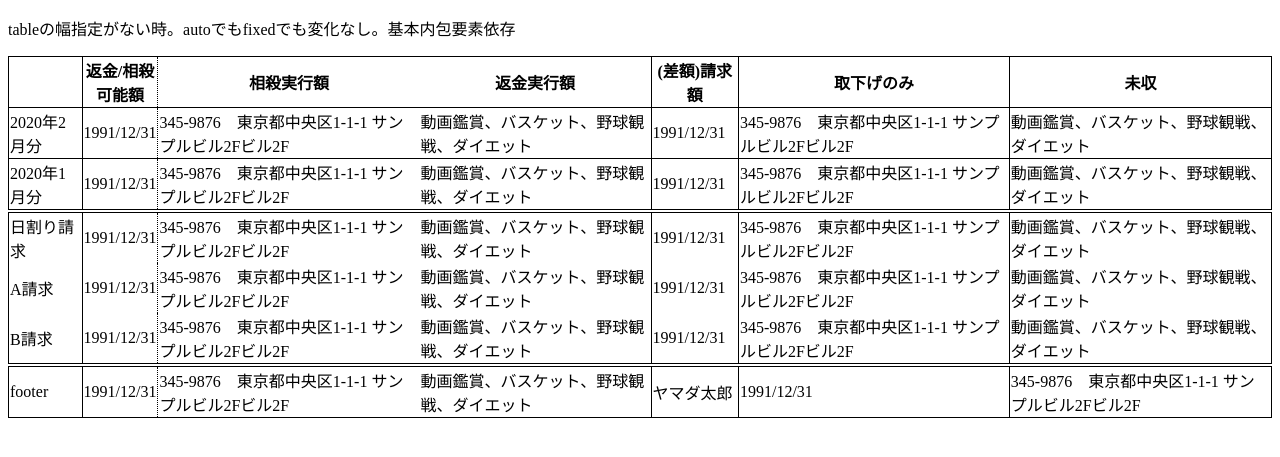
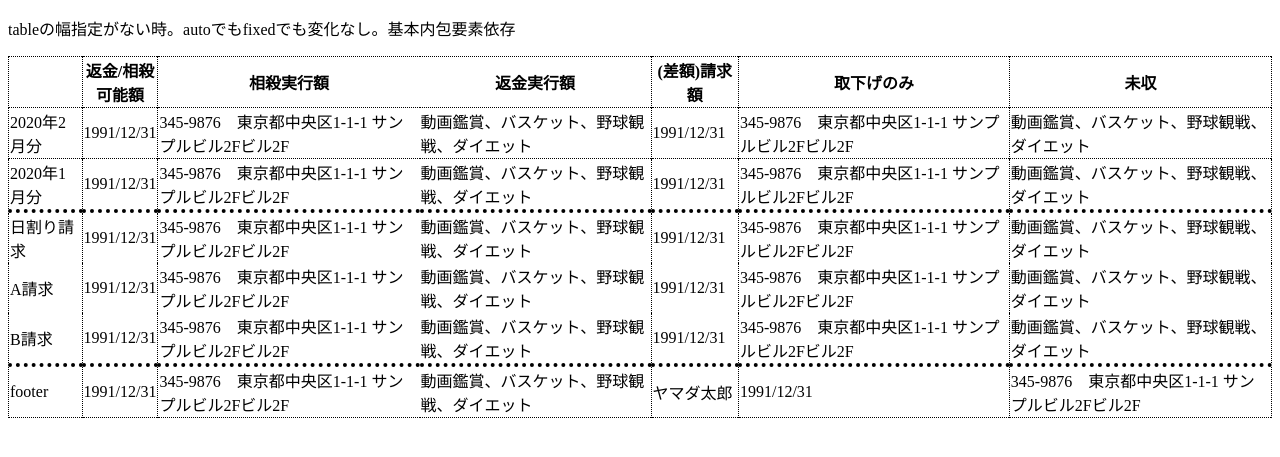
Before and after one commit to umanari145/css, a PHP site: page /table_border.html in a window 1280 px wide. Shown: the top 457 px of the page. Run offline with PHP 8.4, Linux system fonts and the light colour scheme.

Commit message:
tableの修正

```diff
--- a/table_border.css
+++ b/table_border.css
@@ -1,23 +1,23 @@
-.table {
+table {
   table-layout: fixed;
   border-collapse: collapse; }
-  .table tr {
-    border-top: 1px solid #000;
-    border-left: 1px solid #000;
-    border-right: 1px solid #000; }
-    .table tr:last-child {
-      border-bottom: 1px solid #000; }
-    .table tr.last_normal_repayment {
-      border-bottom: 4px double #000; }
-    .table tr.repayment_offset {
+  table tr {
+    border-top: 1px dotted #000;
+    border-left: 1px dotted #000;
+    border-right: 1px dotted #000; }
+    table tr:last-child {
+      border-bottom: 1px dotted #000; }
+    table tr.last_normal_repayment {
+      border-bottom: 4px dotted #000; }
+    table tr.repayment_offset {
       border-top: none; }
-    .table tr.last_offset {
-      border-bottom: 4px double #000; }
-    .table tr td, .table tr th {
-      border-right: 1px solid #000; }
-      .table tr td:first-child, .table tr th:first-child {
-        border-left: 1px solid #000; }
-    .table tr .b_r_none {
+    table tr.last_offset {
+      border-bottom: 4px dotted #000; }
+    table tr td, table tr th {
+      border-right: 1px dotted #000; }
+      table tr td:first-child, table tr th:first-child {
+        border-left: 1px dotted #000; }
+    table tr .b_r_none {
       border-right: none !important; }
-    .table tr .b_r_dot {
+    table tr .b_r_dot {
       border-right: 1px dotted #000 !important; }
```
